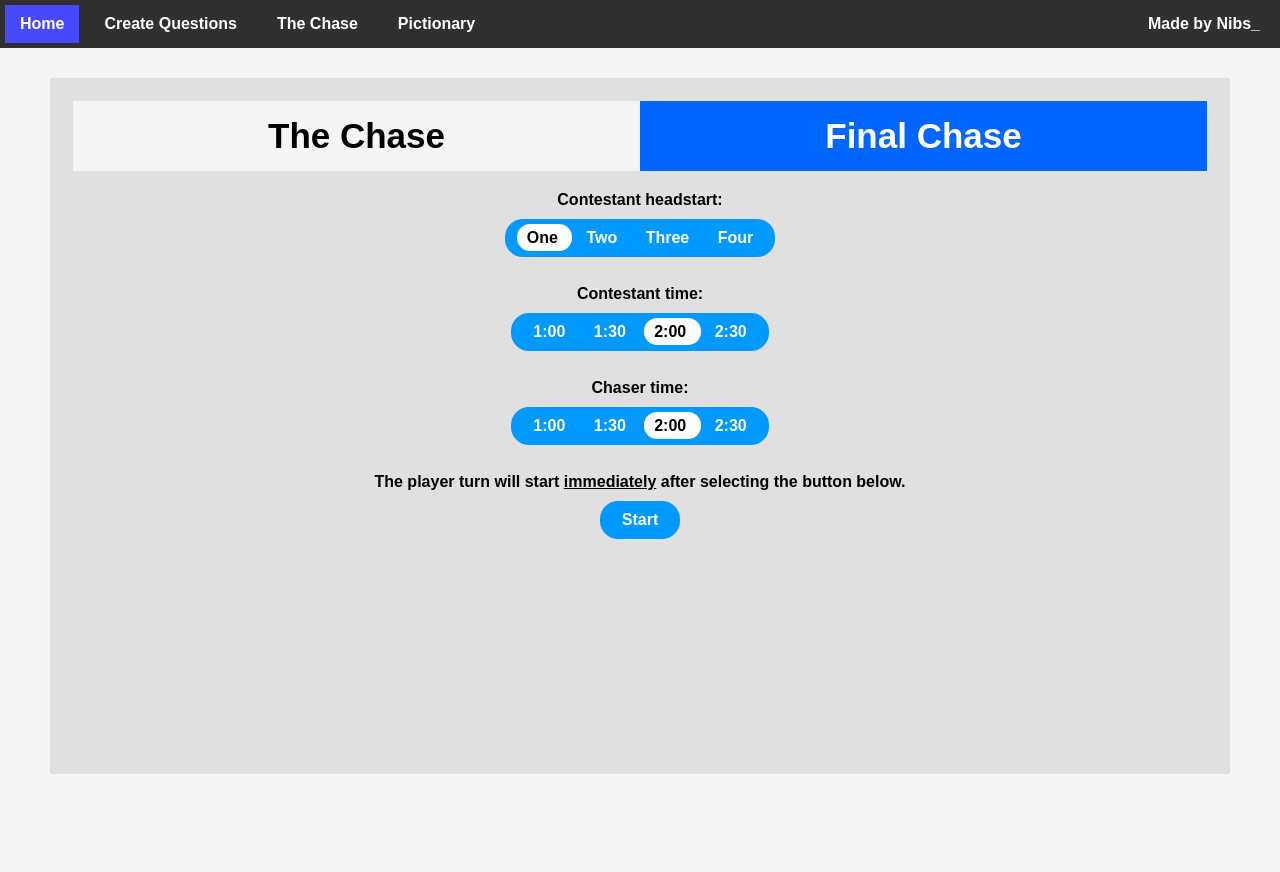
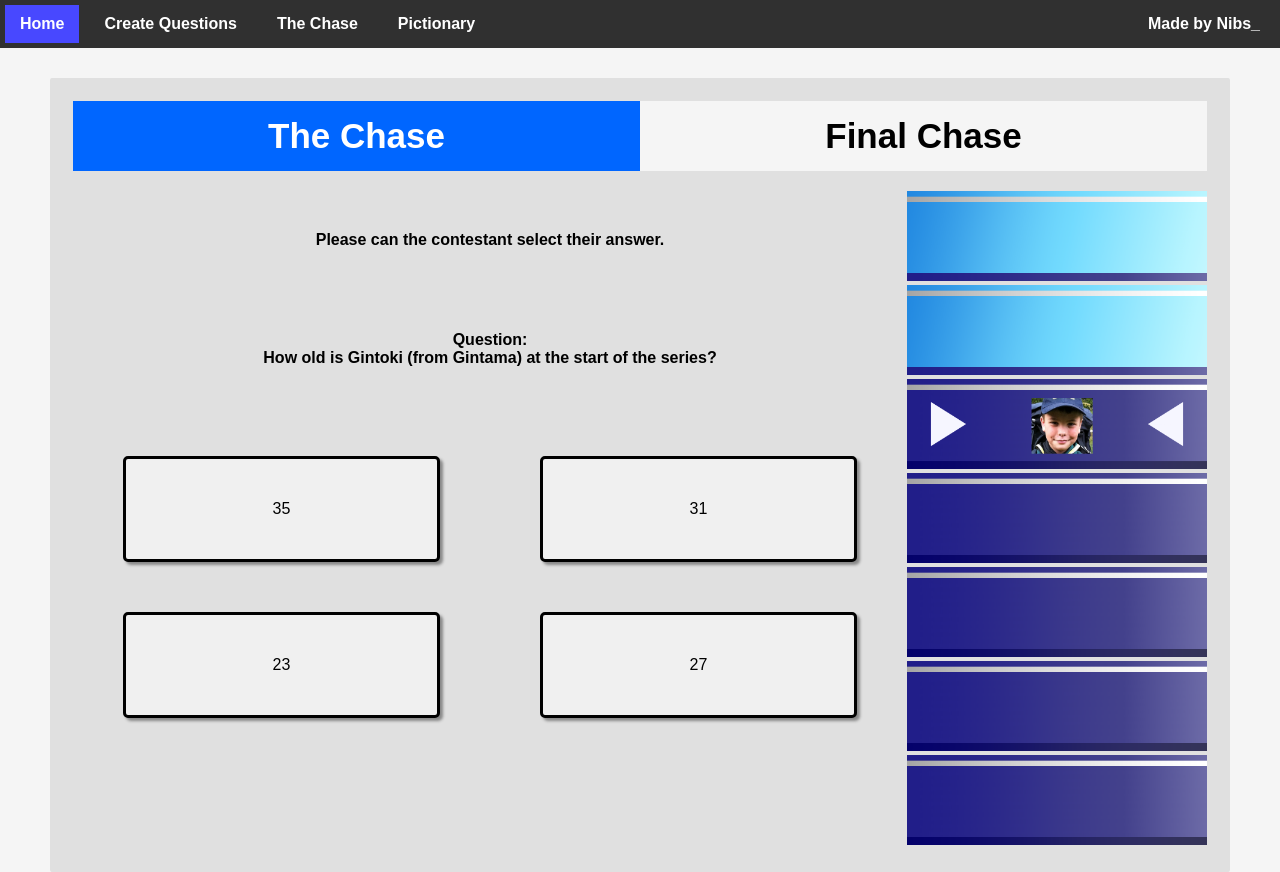
Before and after one commit to JohnNewnham/games_site, an Angular app: page /chase in a window 1280 px wide. Before the commit the page ends 800 px from the top, so only its background shows below. Built offline with nearby package versions, Linux system fonts and the light colour scheme.

Commit message:
Changed default chase tab.

```diff
--- a/src/app/chase/chase.component.ts
+++ b/src/app/chase/chase.component.ts
@@ -100,7 +100,7 @@
 	chaserSelected: string = this.chasers[randInt(this.chasers.length)];
 
 	turn: ChaseTurn = ChaseTurn.Player;
-	enabledTab: EnabledTab = EnabledTab.FinalChase;
+	enabledTab: EnabledTab = EnabledTab.TheChase;
 
 	board: BoardTile[] = [];
 
```
